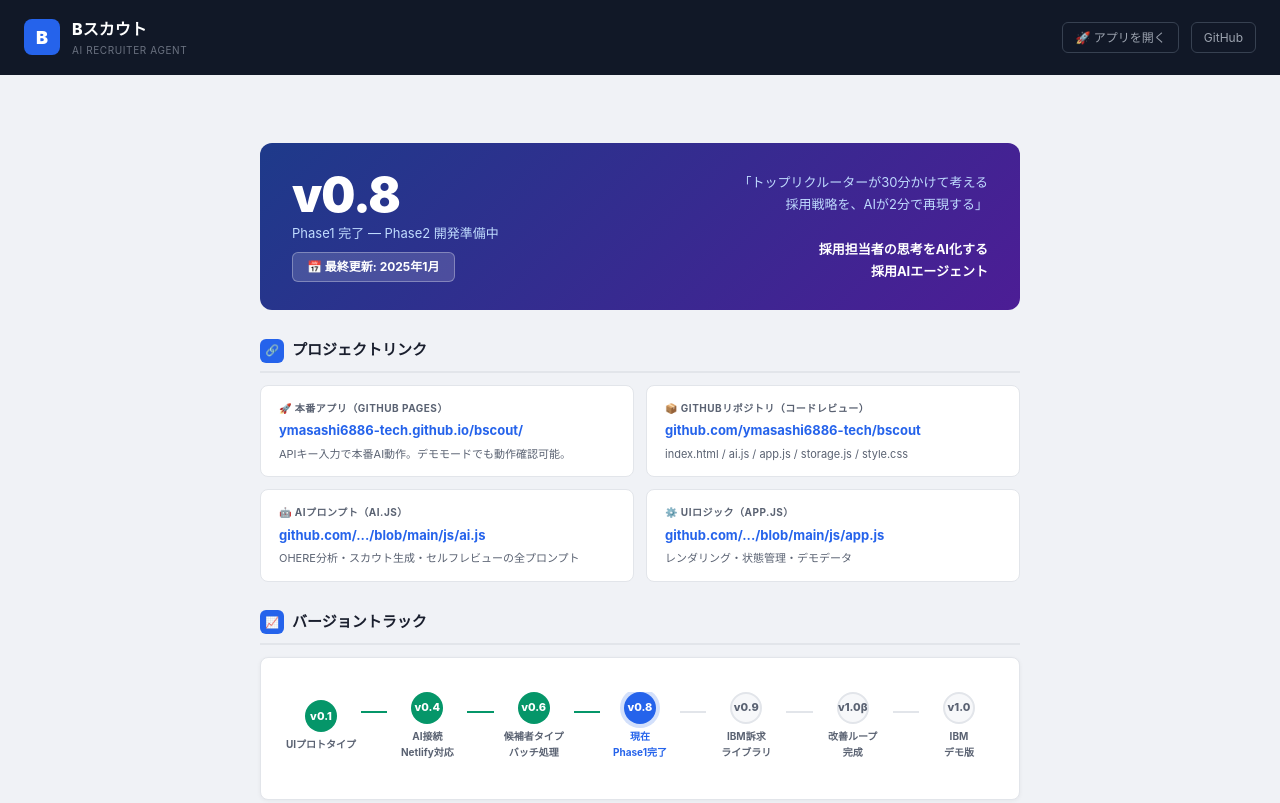
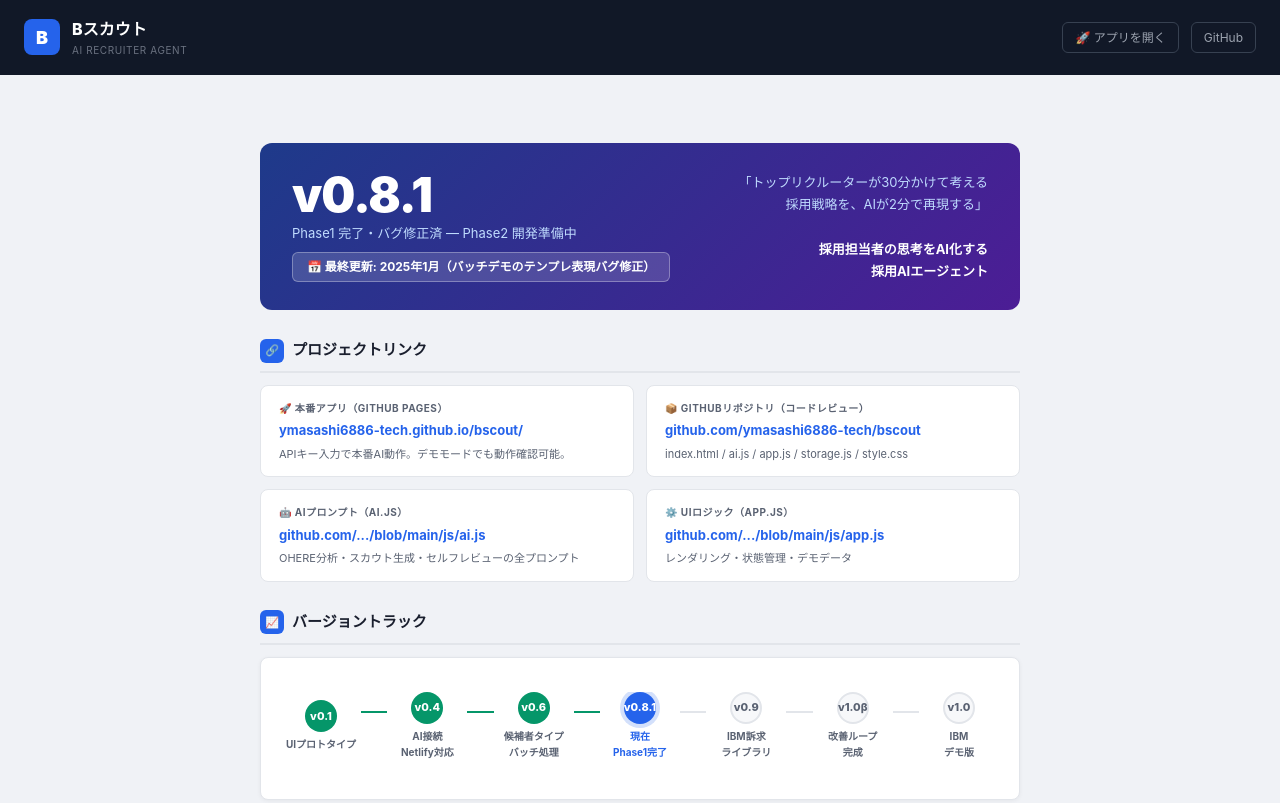
Before and after one commit to ymasashi6886-tech/bscout, a plain HTML site: page dev-report.html in a window 1280 px wide. Shown: the top 803 px of the page. Drawn offline with Linux system fonts and the light colour scheme.

Commit message:
v0.8.1: dev-report更新（Phase1完了・バグ修正記録）

```diff
--- a/dev-report.html
+++ b/dev-report.html
@@ -3,7 +3,7 @@
 <head>
 <meta charset="UTF-8">
 <meta name="viewport" content="width=device-width, initial-scale=1.0">
-<title>Bスカウト — 開発レポート</title>
+<title>Bスカウト — 開発レポート v0.8.1</title>
 <style>
 *,*::before,*::after{box-sizing:border-box;margin:0;padding:0}
 :root{
@@ -147,9 +147,9 @@ tr:last-child td{border-bottom:none}
   <!-- VERSION HERO -->
   <div class="version-hero">
     <div class="version-left">
-      <div class="version-num">v0.8</div>
-      <div class="version-label">Phase1 完了 — Phase2 開発準備中</div>
-      <div class="phase-badge">📅 最終更新: 2025年1月</div>
+      <div class="version-num">v0.8.1</div>
+      <div class="version-label">Phase1 完了・バグ修正済 — Phase2 開発準備中</div>
+      <div class="phase-badge">📅 最終更新: 2025年1月（バッチデモのテンプレ表現バグ修正）</div>
     </div>
     <div class="version-right">
       <div class="version-concept">
@@ -204,7 +204,7 @@ tr:last-child td{border-bottom:none}
       </div>
       <div class="vt-line vt-line-done"></div>
       <div class="vt-item">
-        <div class="vt-dot vt-current">v0.8</div>
+        <div class="vt-dot vt-current">v0.8.1</div>
         <div class="vt-label" style="color:var(--accent);font-weight:700">現在<br>Phase1完了</div>
       </div>
       <div class="vt-line"></div>
```
